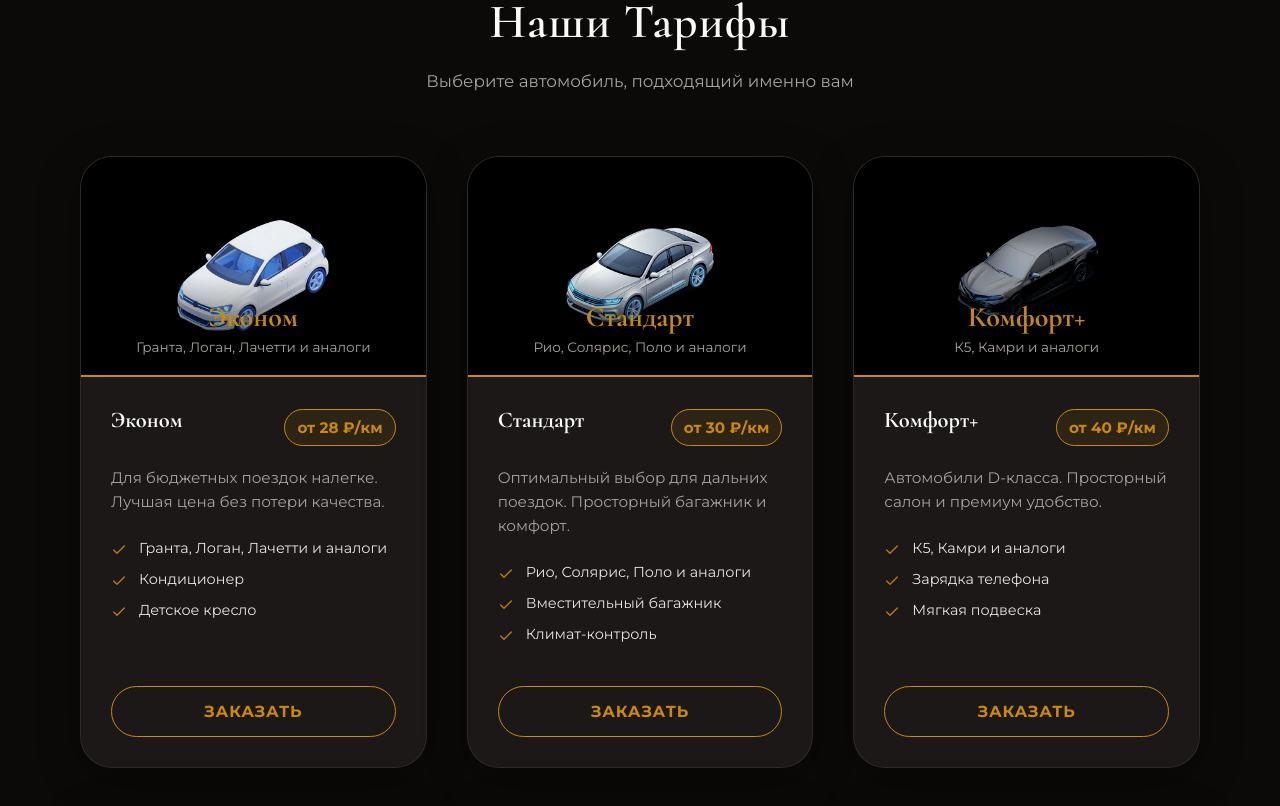
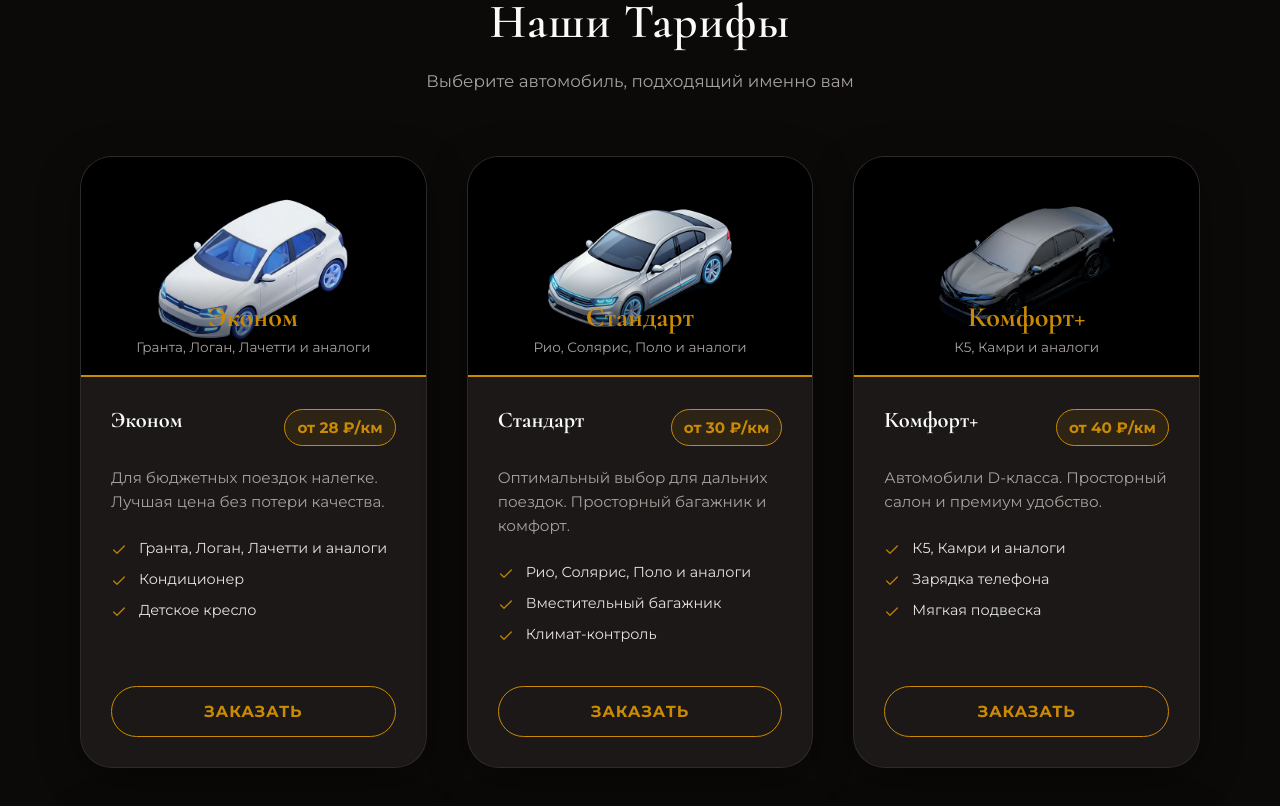
Before and after one commit to Xyling12/grand-transfer, a Next.js app: page / in a window 1280 px wide. Shown: the part 2052-2858 px from the top of the page. Built offline with nearby package versions, Linux system fonts and the light colour scheme; no server answers.

Commit message:
style(tariffs): use CSS variables to scale up standard car renders and maintain hover animations

```diff
--- a/src/components/BookingForm.module.css
+++ b/src/components/BookingForm.module.css
@@ -200,10 +200,11 @@
     max-height: 100%;
     object-fit: contain;
     transition: transform 0.5s ease;
+    transform: scale(var(--base-scale, 1)) translateY(var(--base-translate, 0));
 }
 
 .tariffCard:hover .carImage {
-    transform: scale(1.1) translateY(-2px);
+    transform: scale(var(--hover-scale, 1.1)) translateY(var(--hover-translate, -2px));
 }
 
 .tariffCardBody {
--- a/src/components/BookingForm.tsx
+++ b/src/components/BookingForm.tsx
@@ -289,7 +289,12 @@ export default function BookingForm() {
                                                             src={t.image}
                                                             alt={t.name}
                                                             className={styles.carImage}
-                                                            style={t.id === 'delivery' ? { transform: 'scale(1.3) translateY(-8px)' } : {}}
+                                                            style={{
+                                                                '--base-scale': t.id === 'delivery' ? 1.3 : (t.id === 'soberDriver' ? 1 : 1.2),
+                                                                '--base-translate': t.id === 'delivery' ? '-8px' : (t.id === 'soberDriver' ? '0px' : '-4px'),
+                                                                '--hover-scale': t.id === 'delivery' ? 1.4 : (t.id === 'soberDriver' ? 1.1 : 1.3),
+                                                                '--hover-translate': t.id === 'delivery' ? '-12px' : (t.id === 'soberDriver' ? '-2px' : '-6px')
+                                                            } as React.CSSProperties}
                                                         />
                                                     </div>
                                                     <div className={styles.tariffCardBody}>
--- a/src/components/Tariffs.module.css
+++ b/src/components/Tariffs.module.css
@@ -88,10 +88,11 @@
     object-fit: contain;
     transition: transform 0.6s ease;
     filter: drop-shadow(0 10px 20px rgba(0, 0, 0, 0.4));
+    transform: scale(var(--base-scale, 1)) translateY(var(--base-translate, 0));
 }
 
 .card:hover .image {
-    transform: scale(1.1) translateY(-5px);
+    transform: scale(var(--hover-scale, 1.1)) translateY(var(--hover-translate, -5px));
 }
 
 .nameRow {
--- a/src/components/Tariffs.tsx
+++ b/src/components/Tariffs.tsx
@@ -89,7 +89,12 @@ export default function Tariffs() {
                                             src={tariff.image}
                                             alt={tariff.name}
                                             className={styles.image}
-                                            style={tariff.id === 'delivery' ? { transform: 'scale(1.4) translateY(-10px)' } : {}}
+                                            style={{
+                                                '--base-scale': tariff.id === 'delivery' ? 1.4 : (tariff.id === 'soberDriver' ? 1 : 1.25),
+                                                '--base-translate': tariff.id === 'delivery' ? '-10px' : (tariff.id === 'soberDriver' ? '0px' : '-5px'),
+                                                '--hover-scale': tariff.id === 'delivery' ? 1.5 : (tariff.id === 'soberDriver' ? 1.1 : 1.35),
+                                                '--hover-translate': tariff.id === 'delivery' ? '-15px' : (tariff.id === 'soberDriver' ? '-5px' : '-10px')
+                                            } as React.CSSProperties}
                                             loading="lazy"
                                         />
                                     </div>
```
